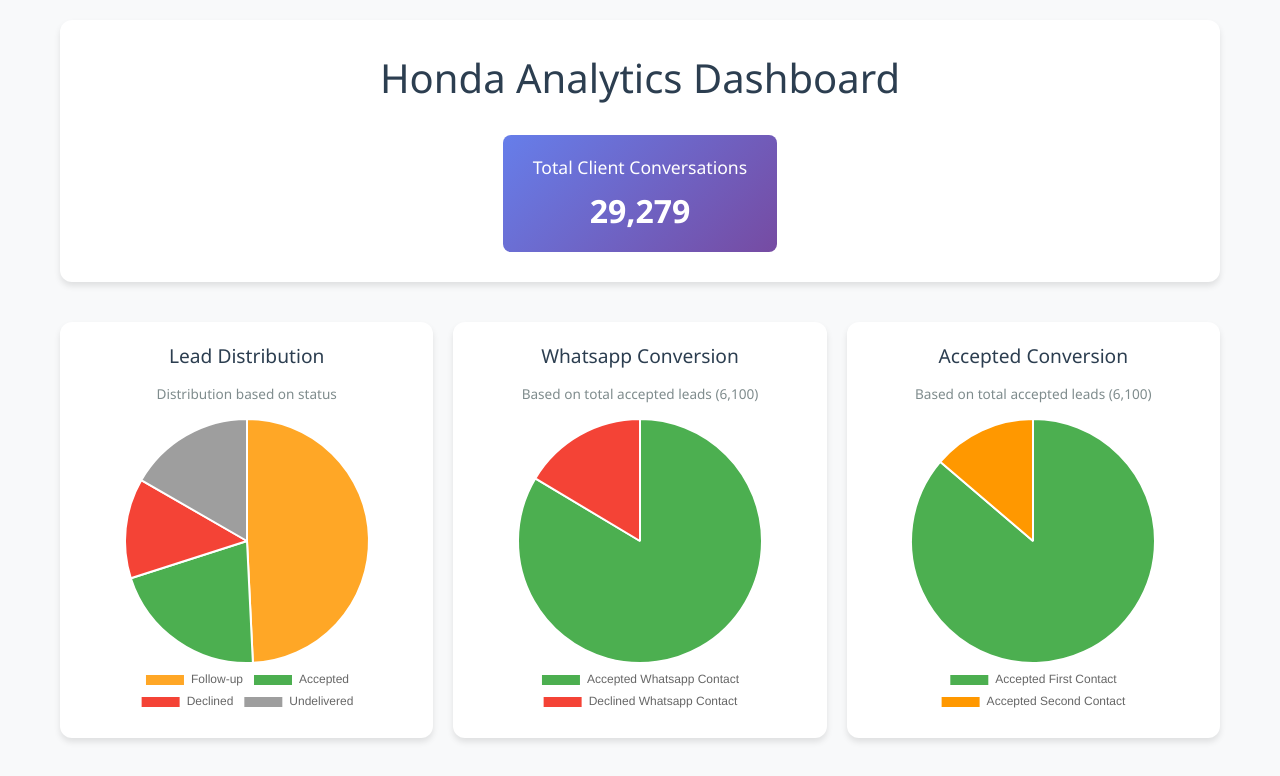
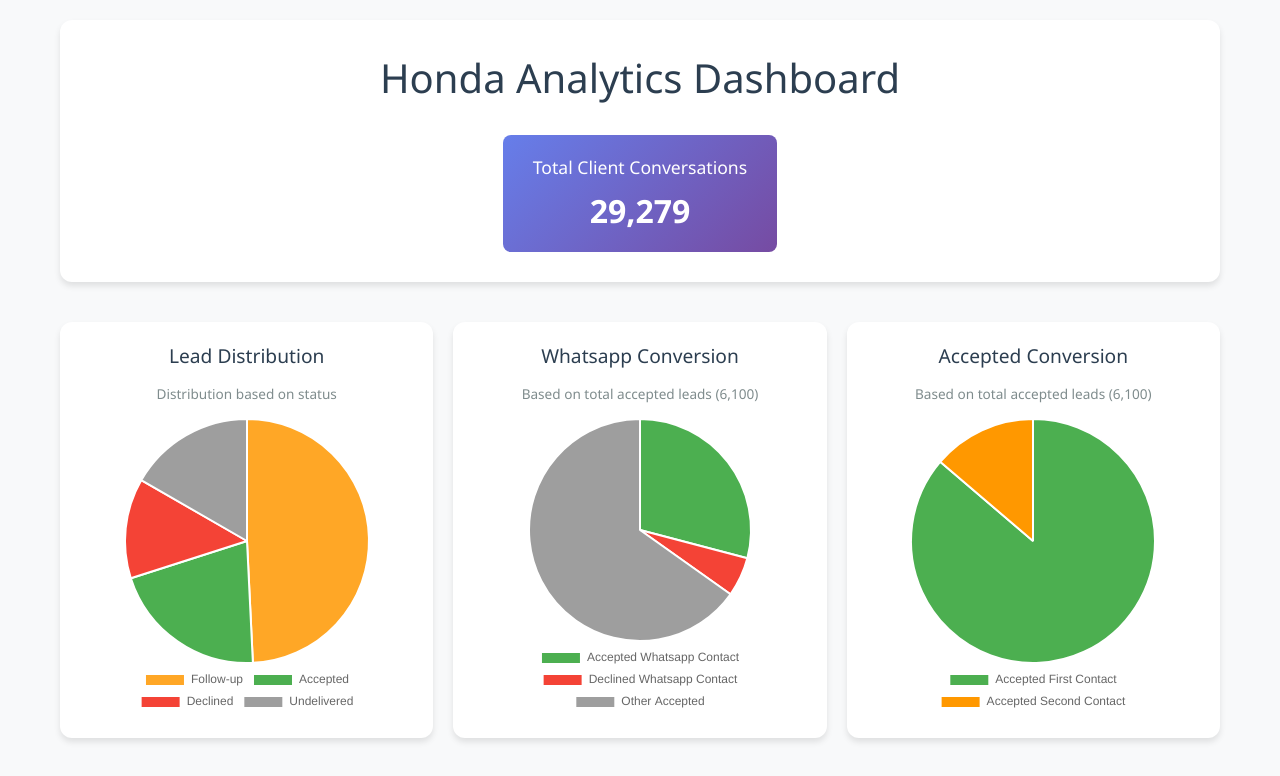
Before and after one commit to rmonteroh/honda-analytics, a React (Create React App) app in the folder honda-dashboard/: page / in a window 1280 px wide. Shown: the top 776 px of the page. Built offline with nearby package versions, Linux system fonts and the light colour scheme.

Commit message:
Update Dashboard component to include 'Other Accepted' category in conversion breakdown; adjust chart data and colors for improved clarity and representation of analytics.

```diff
--- a/honda-dashboard/src/components/Dashboard.tsx
+++ b/honda-dashboard/src/components/Dashboard.tsx
@@ -114,14 +114,15 @@
   };
 
   const conversionBreakdownData = {
-    labels: ["Accepted Whatsapp Contact", "Declined Whatsapp Contact"],
+    labels: ["Accepted Whatsapp Contact", "Declined Whatsapp Contact", "Other Accepted"],
     datasets: [
       {
         data: [
           data.conversion.sentToDealerWhatsapp.total,
           data.conversion.acceptedOutBusinessHours.total,
+          data.general.accepted.total - data.conversion.sentToDealerWhatsapp.total - data.conversion.acceptedOutBusinessHours.total,
         ],
-        backgroundColor: ["#4CAF50", "#F44336"],
+        backgroundColor: ["#4CAF50", "#F44336", "#9E9E9E"],
         borderWidth: 2,
         borderColor: "#fff",
       },
@@ -206,6 +207,10 @@
                       totalAccepted) *
                     100
                   ).toFixed(2);
+                  break;
+                case 2:
+                  const otherAccepted = totalAccepted - data.conversion.sentToDealerWhatsapp.total - data.conversion.acceptedOutBusinessHours.total;
+                  percentage = ((otherAccepted / totalAccepted) * 100).toFixed(2);
                   break;
               }
             }
```
